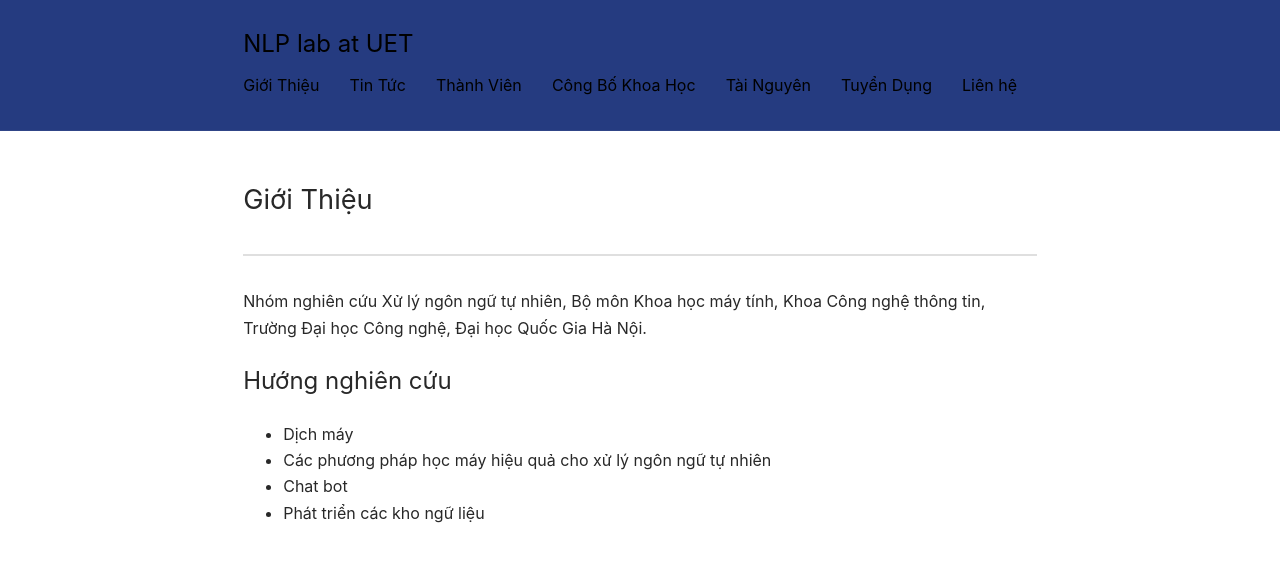
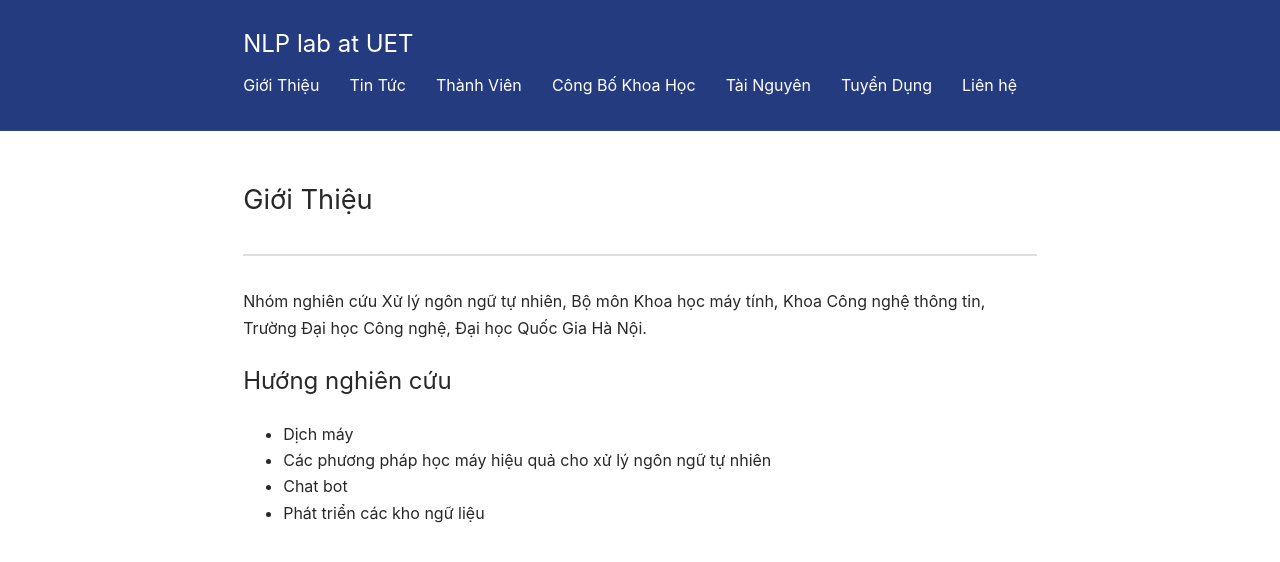
Before and after one commit to uetnlp/uetnlp.github.io, a Jekyll site: the page built from index.html, in a window 1280 px wide. Shown: the top 562 px of the page. Built offline with Jekyll 4.4.1, drawn with Linux system fonts in a browser that asks for light colours.

```diff
--- a/assets/css/theme.sass
+++ b/assets/css/theme.sass
@@ -14,13 +14,13 @@ body > header, article, body > footer
 
 body > header
   background: #253B80
-  color: #000000
+  color: #fff
   border-bottom: 1px solid rgba(255, 255, 255, .05)
 
 {% else %}
 
 body > header
-  box-shadow: 0 0 .6em #000000
+  box-shadow: 0 0 .6em rgba(40, 40, 40, .05)
   border-bottom: 1px solid reduce(12)
 
 {% endif %}
```
